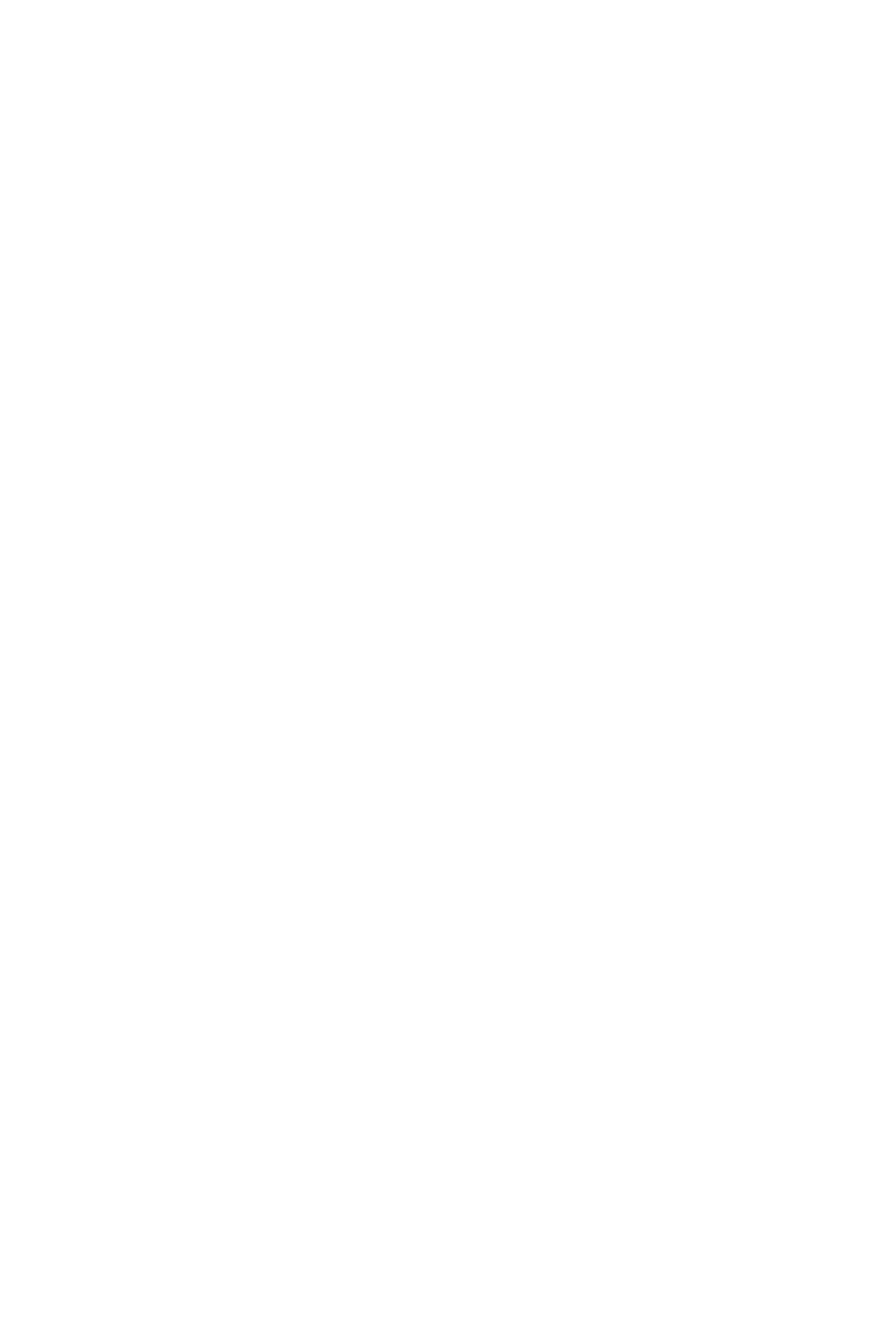
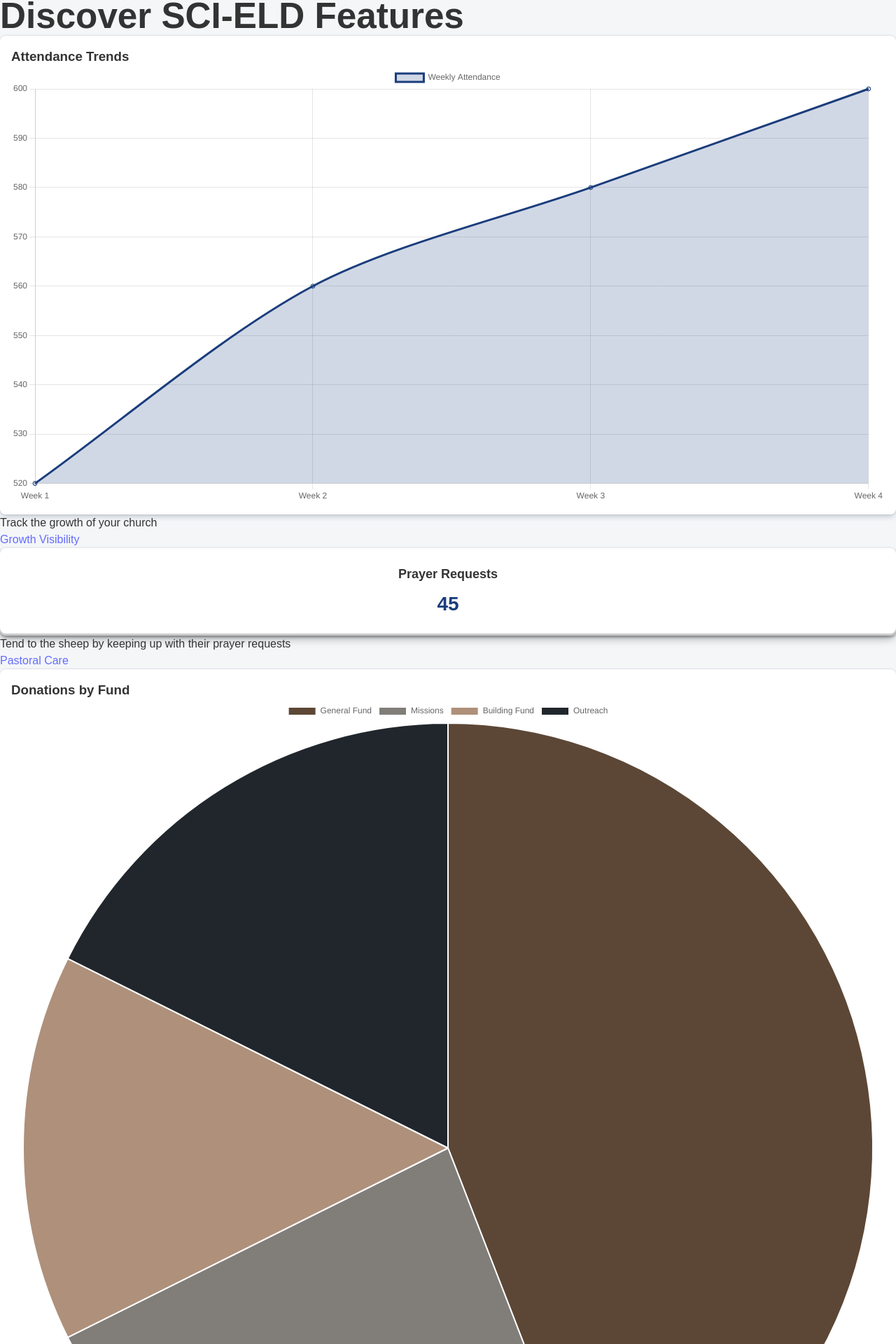
Before and after one commit to joymundia98/Shield_dev, a React (Vite) app: page / in a window 1280 px wide. Shown: the part 869-2789 px from the top of the page at 70% size. Before the commit the page ends 864 px from the top, so only its background shows below. Built offline with nearby package versions, Linux system fonts and the light colour scheme.

Commit message:
Update LandingPage.tsx

```diff
--- a/src/pages/LandingPage.tsx
+++ b/src/pages/LandingPage.tsx
@@ -1,55 +1,147 @@
-import { useState } from "react";
+import { useState, useMemo, useEffect } from "react";
 import { Link } from "react-router-dom";
-import logo from "../assets/headerlogo.png"; // your logo
-import heroImage from "../assets/heroImage.jpeg"; // your hero image
+import { Link as ScrollLink } from "react-scroll";
+
+import { Line, Pie } from "react-chartjs-2";
+import {
+  Chart as ChartJS,
+  LineElement,
+  ArcElement,
+  PointElement,
+  CategoryScale,
+  LinearScale,
+  Tooltip,
+  Legend,
+} from "chart.js";
+
+import AOS from "aos";
+import "aos/dist/aos.css";
+
+import logo from "../assets/headerlogo.png";
+import heroImage from "../assets/heroImage.jpeg";
+import churchImg from "../assets/church.jpg";
+import ngoImg from "../assets/ngo.jpg";
+
 import "./LandingPage.css";
+
+// Register chart components
+ChartJS.register(
+  LineElement,
+  ArcElement,
+  PointElement,
+  CategoryScale,
+  LinearScale,
+  Tooltip,
+  Legend
+);
 
 export const LandingPage = () => {
   const [sidebarOpen, setSidebarOpen] = useState(false);
+  const [activeCard, setActiveCard] = useState(1); // default active card (red)
 
   const menuLinks = [
-    { label: "Home", path: "/" },
-    { label: "Features", path: "/#features" },
-    { label: "Who we serve", path: "/#who-we-serve" },
+    { label: "Home", path: "home" },
+    { label: "Features", path: "features" },
+    { label: "Who we serve", path: "who-we-serve" },
     { label: "Sign In / Sign Up", path: "/login" },
-    { label: "Contact", path: "/#contact" },
+    { label: "Contact", path: "contact" },
   ];
 
   const openSidebar = () => setSidebarOpen(true);
   const closeSidebar = () => setSidebarOpen(false);
 
+  // ============================
+  // 📊 MEMOIZED CHART DATA
+  // ============================
+
+  const attendanceData = useMemo(
+    () => ({
+      labels: ["Week 1", "Week 2", "Week 3", "Week 4"],
+      datasets: [
+        {
+          label: "Weekly Attendance",
+          data: [520, 560, 580, 600],
+          borderColor: "#1A3D7C",
+          backgroundColor: "rgba(26, 61, 124, 0.2)",
+          fill: true,
+          tension: 0.3,
+        },
+      ],
+    }),
+    []
+  );
+
+  const givingData = useMemo(
+    () => ({
+      labels: ["General Fund", "Missions", "Building Fund", "Outreach"],
+      datasets: [
+        {
+          data: [15000, 8000, 5000, 6000],
+          backgroundColor: ["#5C4736", "#817E7A", "#AF907A", "#20262C"],
+        },
+      ],
+    }),
+    []
+  );
+
+  // ============================
+  // 🌟 AOS INITIALIZATION
+  // ============================
+  useEffect(() => {
+    AOS.init({
+      duration: 1000,
+      easing: "ease-in-out",
+      once: true,
+      mirror: false,
+    });
+  }, []);
+
   return (
     <div className="landing-page-wrapper">
-      {/* Header */}
+
+      {/* =================== HEADER =================== */}
       <header>
         <div className="logo">
           <Link to="/">
             <img src={logo} alt="SCI-ELD Logo" className="logo-img" />
           </Link>
         </div>
+
         <nav>
-          {menuLinks.map((link, idx) => (
-            <Link
+          {menuLinks.map((link, idx) =>
+            link.path.startsWith("/") ? (
+              <Link key={idx} to={link.path} className={idx === 0 ? "active" : ""}>
+                {link.label}
+              </Link>
+            ) : (
+              <ScrollLink
                 key={idx}
                 to={link.path}
+                smooth={true}
+                duration={500}
+                offset={-70} // adjust if header is fixed
                 className={idx === 0 ? "active" : ""}
               >
                 {link.label}
-            </Link>
-          ))}
+              </ScrollLink>
+            )
+          )}
         </nav>
+
         <button className="hamburger" onClick={openSidebar}>
           &#9776;
         </button>
       </header>
 
-      {/* Sidebar */}
+      {/* =================== SIDEBAR =================== */}
       <div className={`sidebar ${sidebarOpen ? "sidebar-open" : ""}`}>
         <h2>Menu</h2>
         <button className="close-btn" onClick={closeSidebar}>
           &times;
         </button>
-        {menuLinks.map((link, idx) => (
+
+        {menuLinks.map((link, idx) =>
+          link.path.startsWith("/") ? (
             <Link
               key={idx}
               to={link.path}
@@ -58,32 +150,187 @@ export const LandingPage = () => {
             >
               {link.label}
             </Link>
-        ))}
+          ) : (
+            <ScrollLink
+              key={idx}
+              to={link.path}
+              smooth={true}
+              duration={500}
+              offset={-70}
+              onClick={closeSidebar}
+              className={idx === 0 ? "active" : ""}
+            >
+              {link.label}
+            </ScrollLink>
+          )
+        )}
       </div>
 
-      {/* Landing page content */}
-      <section className="landing-page">
+      {/* =================== HERO =================== */}
+      <section id="home" className="landing-page" data-aos="fade-up">
         <div className="container">
           <div className="content">
-            <div className="text-cont">
+            <div className="text-cont" data-aos="fade-right" data-aos-delay="200">
               <h1 className="header">
                 <span className="first-clr">SCI-ELD</span> Church{" "}
                 <span className="first-clr">Management</span> Platform
               </h1>
+
               <p className="description">
-                SCI-ELD - Sustainable Church Initiative for Effective Leadership
-                Development
+                SCI-ELD - Sustainable Church Initiative for Effective Leadership Development
               </p>
+
               <Link to="/register">
                 <button className="btn btn-discover">Get Started</button>
               </Link>
             </div>
-            <div className="img-cont">
+
+            <div className="img-cont" data-aos="fade-left" data-aos-delay="400">
               <img className="img" src={heroImage} alt="Hero" />
             </div>
           </div>
         </div>
       </section>
+
+      {/* =================== FEATURES =================== */}
+      <section id="features" className="features-section" data-aos="fade-up">
+        <h1 data-aos="fade-up" data-aos-delay="100">Discover SCI-ELD Features</h1>
+
+        <div className="feature-cards">
+          {/* Attendance Trends */}
+          <div
+            className={`feature-card feature-card--purple ${activeCard === 0 ? "active" : ""}`}
+            onMouseOver={() => setActiveCard(0)}
+            data-aos="zoom-in"
+            data-aos-delay="100"
+          >
+            <div className="feature-card__outer">
+              <div className="feature-card__inner">
+                <div className="chart-box">
+                  <h3 className="section-title">Attendance Trends</h3>
+                  <Line data={attendanceData} />
+                </div>
+
+                <ul>
+                  <li>Track the growth of your church</li>
+                </ul>
+              </div>
+
+              <a href="#">Growth Visibility</a>
+            </div>
+          </div>
+
+          {/* Prayer Requests */}
+          <div
+            className={`feature-card feature-card--red ${activeCard === 1 ? "active" : ""}`}
+            onMouseOver={() => setActiveCard(1)}
+            data-aos="zoom-in"
+            data-aos-delay="200"
+          >
+            <div className="feature-card__outer">
+              <div className="feature-card__inner">
+                <div className="kpi-card">
+                  <h3>Prayer Requests</h3>
+                  <p>45</p>
+                </div>
+
+                <ul>
+                  <li>Tend to the sheep by keeping up with their prayer requests</li>
+                </ul>
+              </div>
+
+              <a href="#">Pastoral Care</a>
+            </div>
+          </div>
+
+          {/* Donations by Fund */}
+          <div
+            className={`feature-card feature-card--green ${activeCard === 2 ? "active" : ""}`}
+            onMouseOver={() => setActiveCard(2)}
+            data-aos="zoom-in"
+            data-aos-delay="300"
+          >
+            <div className="feature-card__outer">
+              <div className="feature-card__inner">
+                <div className="chart-box">
+                  <h3 className="section-title">Donations by Fund</h3>
+                  <Pie data={givingData} />
+                </div>
+
+                <ul>
+                  <li>Have a better understanding of Church Funds</li>
+                </ul>
+              </div>
+
+              <a href="#">Finance</a>
+            </div>
+          </div>
+        </div>
+      </section>
+
+      {/* =================== WHO WE SERVE =================== */}
+      <section id="who-we-serve" data-aos="fade-right">
+        <section className="serve-section">
+          <div className="container">
+            <div className="row">
+              <div className="content-column col-lg-6 col-md-12 col-sm-12 order-2" data-aos="fade-up" data-aos-delay="100">
+                <div className="inner-column">
+                  <div className="sec-title">
+                    <h2>Who We Serve</h2>
+                  </div>
+
+                  <div className="text">
+                    <p>
+                      The SCI-ELD platform is built for more than churches —
+                      it’s designed for NGOs as well. It delivers structure and
+                      efficiency while fully supporting faith-based missions,
+                      values, and initiatives.
+                    </p>
+                  </div>
+
+                  <ul className="list-style-one">
+                    <li> 🛡️ &nbsp; Local Churches & Ministries</li>
+                    <li> 🛡️ &nbsp; NGOs & Funders</li>
+                  </ul>
+                </div>
+              </div>
+
+              <div className="image-column col-lg-6 col-md-12 col-sm-12" data-aos="fade-left" data-aos-delay="200">
+                <div className="inner-column">
+                  <figure className="image-1">
+                    <img src={churchImg} alt="Church" />
+                  </figure>
+
+                  <figure className="image-2">
+                    <img src={ngoImg} alt="NGO" />
+                  </figure>
+                </div>
+              </div>
+            </div>
+          </div>
+        </section>
+      </section>
+
+      {/* =================== CONTACT =================== */}
+      <section id="contact" data-aos="fade-up">
+        <h2 data-aos="fade-up" data-aos-delay="100">Contact</h2>
+
+        <form data-aos="fade-up" data-aos-delay="200">
+          <input type="text" placeholder="Name" required />
+          <input type="email" placeholder="Email" required />
+          <textarea placeholder="Message" rows={5} required />
+          <button type="submit">Send Message</button>
+        </form>
+      </section>
+
+      {/* =================== FOOTER =================== */}
+      <footer className="site-footer" data-aos="fade-up">
+        <div className="container">
+          <p>
+            © 2025 — Built by <strong>Computers for Africa Solutions Limited</strong>
+          </p>
+        </div>
+      </footer>
     </div>
   );
 };
```
Lines whose indentation alone changed are shown as unchanged.
